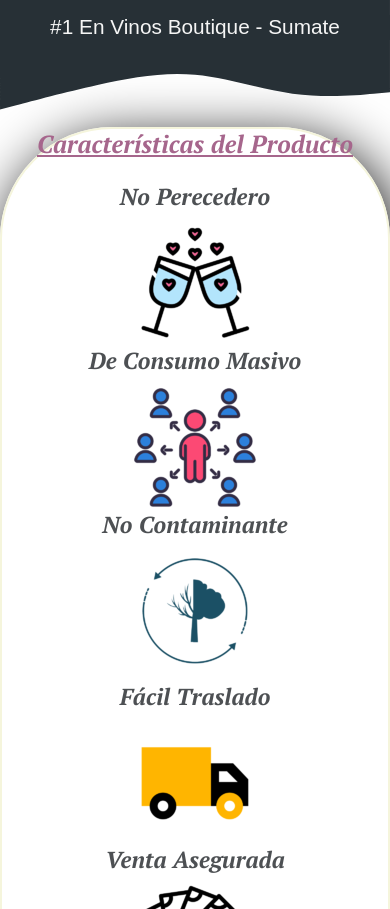
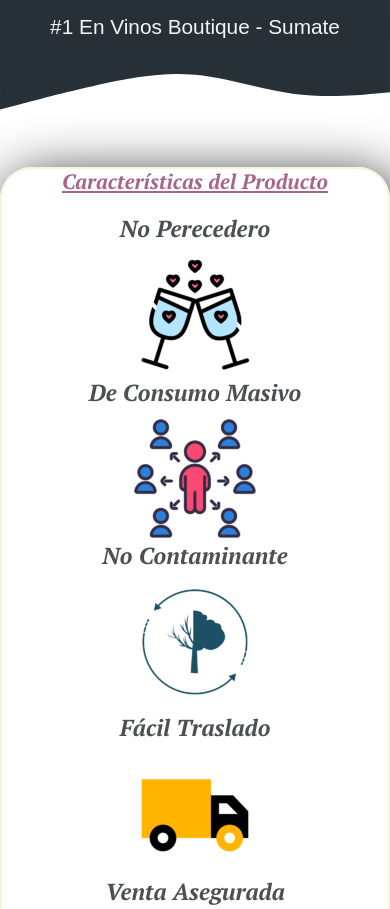
Before and after one commit to federicodp91/La_red_del_vino, a website: page index.html in a window 390 px wide. Shown: the part 2361-3270 px from the top of the page. Drawn offline with nearby package versions, Linux system fonts and the light colour scheme; files whose address does not match are found by name; a web font is replaced by a local one.

Commit message:
arreglo de medias queries

```diff
--- a/scss/components/_headerindex.scss
+++ b/scss/components/_headerindex.scss
@@ -13,7 +13,7 @@ body {
             background-size:cover;
             background-attachment: fixed;
             .barra-navegacion{
-                font-size: 1.3em;
+                font-size: 1.2em;
                 font-family:'Spinnaker', sans-serif;
                 font-weight: bold;
                 color: $color-gris;
--- a/scss/components/_secciondos.scss
+++ b/scss/components/_secciondos.scss
@@ -1,10 +1,13 @@
 /*Seccion dos*/
 .seccion-dos{
-    margin-bottom: 5em;
-    margin-top: 0em;
+    margin-bottom: 2em;
+    margin-top: 2.5em;
     border: 2px solid beige;
     border-radius: 7em ;
     box-shadow: 7px 13px 57px #000;
+    @media screen and (max-width: 480px) {
+        border-radius: 2em;
+    }
     h2{
         display: flex;
         justify-content: center;
@@ -13,6 +16,7 @@
         margin-bottom: 1em;
         @media screen and (max-width: 480px) {
             width: 100%;
+            font-size: 1.3em;
         }
     }
     .div-contenedor{
--- a/scss/components/_secciontres.scss
+++ b/scss/components/_secciontres.scss
@@ -1,5 +1,6 @@
 /*Seccion tres*/
 .seccion-tres{
+    margin-top: 2em;
     margin-bottom: 10em ;
     .card{
         box-shadow: 7px 13px 57px #000;
--- a/scss/components/_seccionuno.scss
+++ b/scss/components/_seccionuno.scss
@@ -298,6 +298,9 @@
             font-size: 2em;
         }
         @media screen and (max-width: 500px){
+            font-size: 1.6em;
+        }
+        @media screen and (max-width: 400px){
             font-size: 1.3em;
         }
     }
```
Also changed, not shown: css/style.css, readme.md, src/multimedia/imagenes/imagenes/primer-logo2.png, 1 other file.
